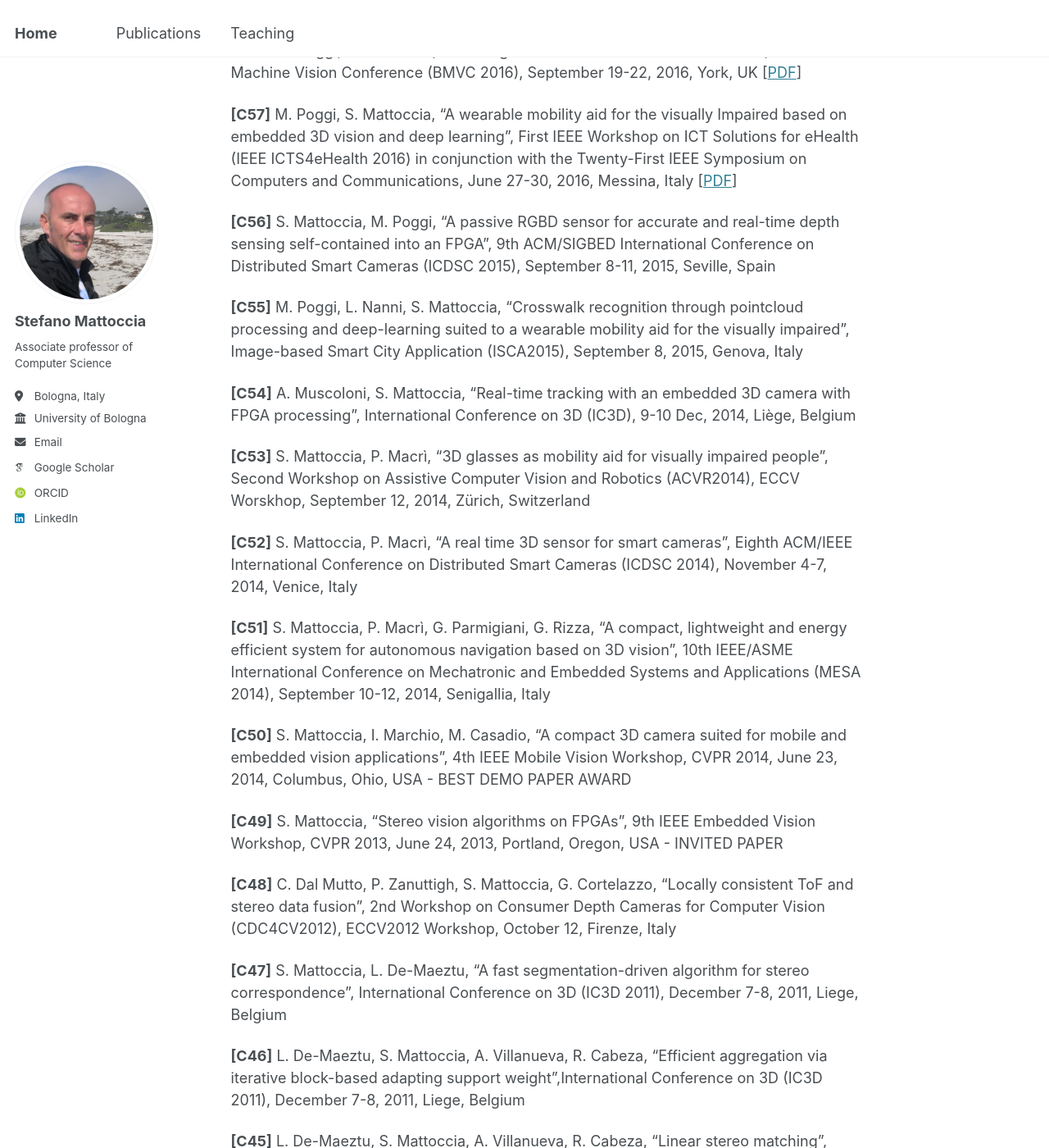
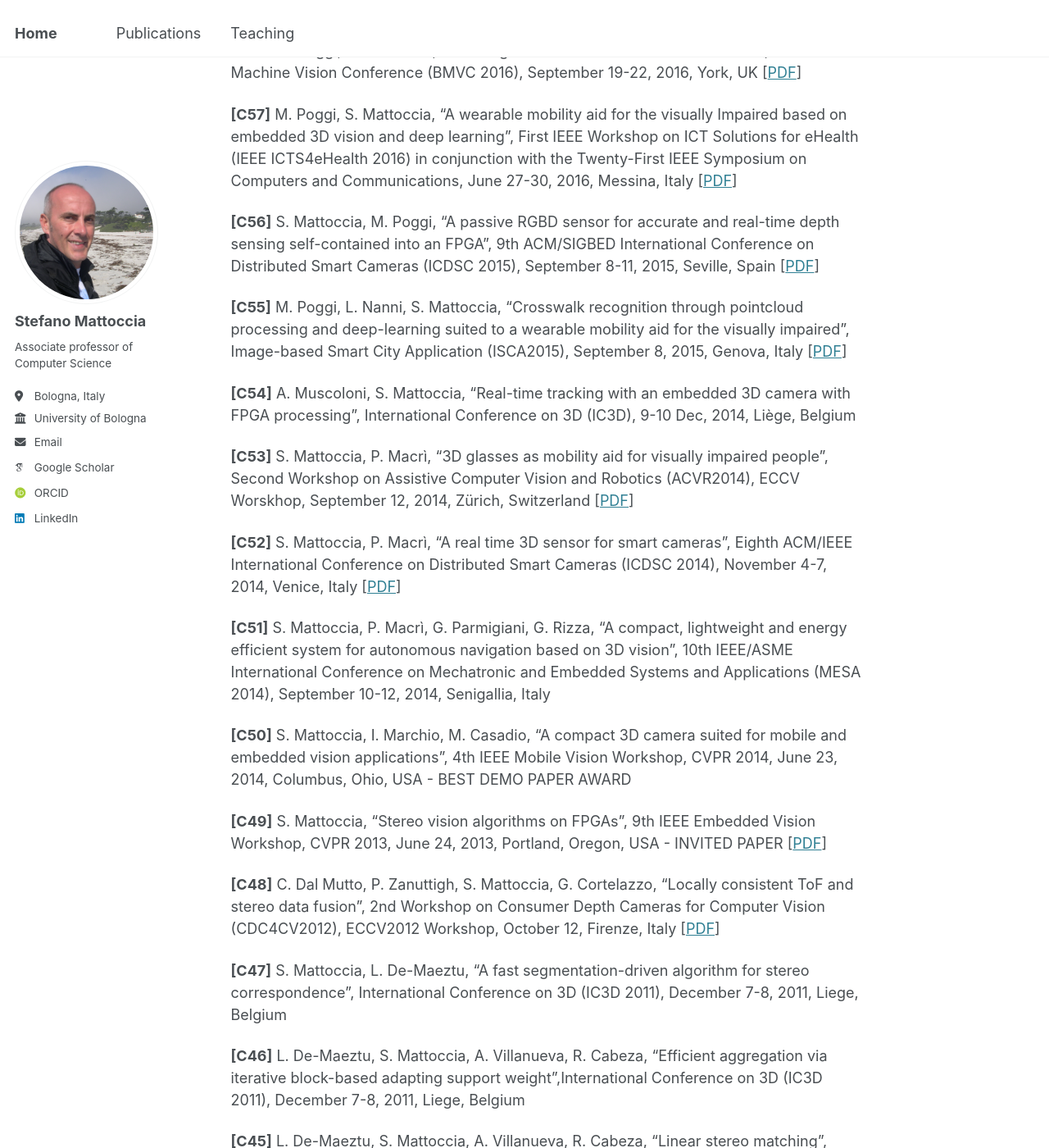
Before and after one commit to stefanomattoccia/stefanomattoccia.github.io, a Jekyll site: the page built from _pages/publications.md, in a window 1280 px wide and 1400 px high, scrolled down 12270 px. Shown: the whole window at 82% size. Built offline with Jekyll 4.4.1, drawn with Linux system fonts in a browser that asks for light colours; some web fonts are replaced; some of the changed text lies outside the part shown.

Commit message:
Update publications.md

```diff
--- a/_pages/publications.md
+++ b/_pages/publications.md
@@ -227,31 +227,31 @@ International Conference and Workshop papers
 
 **[C57]** M. Poggi, S. Mattoccia, “A wearable mobility aid for the visually Impaired based on embedded 3D vision and deep learning”, First IEEE Workshop on ICT Solutions for eHealth (IEEE ICTS4eHealth 2016) in conjunction with the Twenty-First IEEE Symposium on Computers and Communications, June 27-30, 2016, Messina, Italy [[PDF](/publications/ICTS_2016.pdf)]
 
-**[C56]** S. Mattoccia, M. Poggi, “A passive RGBD sensor for  accurate and real-time depth sensing self-contained into an FPGA”, 9th ACM/SIGBED International Conference on Distributed Smart Cameras (ICDSC 2015), September 8-11, 2015, Seville, Spain
+**[C56]** S. Mattoccia, M. Poggi, “A passive RGBD sensor for  accurate and real-time depth sensing self-contained into an FPGA”, 9th ACM/SIGBED International Conference on Distributed Smart Cameras (ICDSC 2015), September 8-11, 2015, Seville, Spain [[PDF](/publications/ICDSC_2015.pdf)]
 
-**[C55]** M. Poggi, L. Nanni, S. Mattoccia, “Crosswalk recognition through pointcloud processing and deep-learning suited to a wearable mobility aid for the visually impaired”, Image-based Smart City Application (ISCA2015), September 8, 2015, Genova, Italy
+**[C55]** M. Poggi, L. Nanni, S. Mattoccia, “Crosswalk recognition through pointcloud processing and deep-learning suited to a wearable mobility aid for the visually impaired”, Image-based Smart City Application (ISCA2015), September 8, 2015, Genova, Italy [[PDF](/publications/ISCA_2015.pdf)]
 
 **[C54]** A. Muscoloni, S. Mattoccia, “Real-time tracking with an embedded 3D camera with FPGA processing”, International Conference on 3D (IC3D), 9-10 Dec, 2014, Liège, Belgium
 
-**[C53]** S. Mattoccia, P. Macrì, “3D glasses as mobility aid for visually impaired people”, Second Workshop on Assistive Computer Vision and Robotics (ACVR2014), ECCV Worskhop, September 12, 2014, Zürich, Switzerland
+**[C53]** S. Mattoccia, P. Macrì, “3D glasses as mobility aid for visually impaired people”, Second Workshop on Assistive Computer Vision and Robotics (ACVR2014), ECCV Worskhop, September 12, 2014, Zürich, Switzerland [[PDF](/publications/ACVR_2014.pdf)]
 
-**[C52]** S. Mattoccia, P. Macrì, “A real time 3D sensor for smart cameras”, Eighth ACM/IEEE International Conference on Distributed Smart Cameras (ICDSC 2014), November 4-7, 2014, Venice, Italy
+**[C52]** S. Mattoccia, P. Macrì, “A real time 3D sensor for smart cameras”, Eighth ACM/IEEE International Conference on Distributed Smart Cameras (ICDSC 2014), November 4-7, 2014, Venice, Italy [[PDF](/publications/ICDSC_2014.pdf)]
 
 **[C51]** S. Mattoccia, P. Macrì, G. Parmigiani, G. Rizza, “A compact, lightweight and energy efficient system for autonomous navigation based on 3D vision”, 10th IEEE/ASME International Conference on Mechatronic and Embedded Systems and Applications (MESA 2014), September 10-12, 2014, Senigallia, Italy
 
 **[C50]** S. Mattoccia, I. Marchio, M. Casadio, “A compact 3D camera suited for mobile and embedded vision applications”, 4th IEEE Mobile Vision Workshop, CVPR 2014, June 23, 2014, Columbus, Ohio, USA - BEST DEMO PAPER AWARD
 
-**[C49]** S. Mattoccia, “Stereo vision algorithms on FPGAs”, 9th IEEE Embedded Vision Workshop, CVPR 2013, June 24, 2013, Portland, Oregon, USA - INVITED PAPER
+**[C49]** S. Mattoccia, “Stereo vision algorithms on FPGAs”, 9th IEEE Embedded Vision Workshop, CVPR 2013, June 24, 2013, Portland, Oregon, USA - INVITED PAPER [[PDF](/publications/EVW_2013.pdf)]
 
-**[C48]** C. Dal Mutto, P. Zanuttigh, S. Mattoccia, G. Cortelazzo, "Locally consistent ToF and stereo data fusion", 2nd Workshop on Consumer Depth Cameras for Computer Vision (CDC4CV2012), ECCV2012 Workshop, October 12, Firenze, Italy
+**[C48]** C. Dal Mutto, P. Zanuttigh, S. Mattoccia, G. Cortelazzo, "Locally consistent ToF and stereo data fusion", 2nd Workshop on Consumer Depth Cameras for Computer Vision (CDC4CV2012), ECCV2012 Workshop, October 12, Firenze, Italy [[PDF](/publications/CDC4CV_2012.pdf)]
 
 **[C47]** S. Mattoccia, L. De-Maeztu, "A fast segmentation-driven algorithm for stereo correspondence", International Conference on 3D (IC3D 2011), December 7-8, 2011, Liege, Belgium
 
 **[C46]** L. De-Maeztu, S. Mattoccia, A. Villanueva, R. Cabeza, "Efficient aggregation via iterative block-based adapting support weight",International Conference on 3D (IC3D 2011), December 7-8, 2011, Liege, Belgium
 
-**[C45]** L. De-Maeztu, S. Mattoccia, A. Villanueva, R. Cabeza, "Linear stereo matching", International Conference on Computer Vision (ICCV 2011), November 6-13, 2011, Barcelona, Spain
+**[C45]** L. De-Maeztu, S. Mattoccia, A. Villanueva, R. Cabeza, "Linear stereo matching", International Conference on Computer Vision (ICCV 2011), November 6-13, 2011, Barcelona, Spain [[PDF](/publications/ICCV_2011.pdf)]
 
-**[C44]** S. Mattoccia, M. Viti, F. Ries, "Near real-time Fast Bilateral Stereo on the GPU", 7th IEEE Workshop on Embedded Computer Vision (ECVW 2011), CVPR Workshop, June 20, 2011, Colorado Springs, Colorado, USA - BEST PAPER AWARD
+**[C44]** S. Mattoccia, M. Viti, F. Ries, "Near real-time Fast Bilateral Stereo on the GPU", 7th IEEE Workshop on Embedded Computer Vision (ECVW 2011), CVPR Workshop, June 20, 2011, Colorado Springs, Colorado, USA - BEST PAPER AWARD [[PDF](/publications/EVW_2011.pdf)]
 
 **[C43]** L. De-Maeztu, S. Mattoccia, A. Villanueva, R. Cabeza, "A novel heterogeneous framework for stereo matching", International Conference on Image Processing, Computer Vision and Pattern Recognition (IPCV 2011), July 18-21, 2011, Las Vegas, Nevada, USA
 
```
